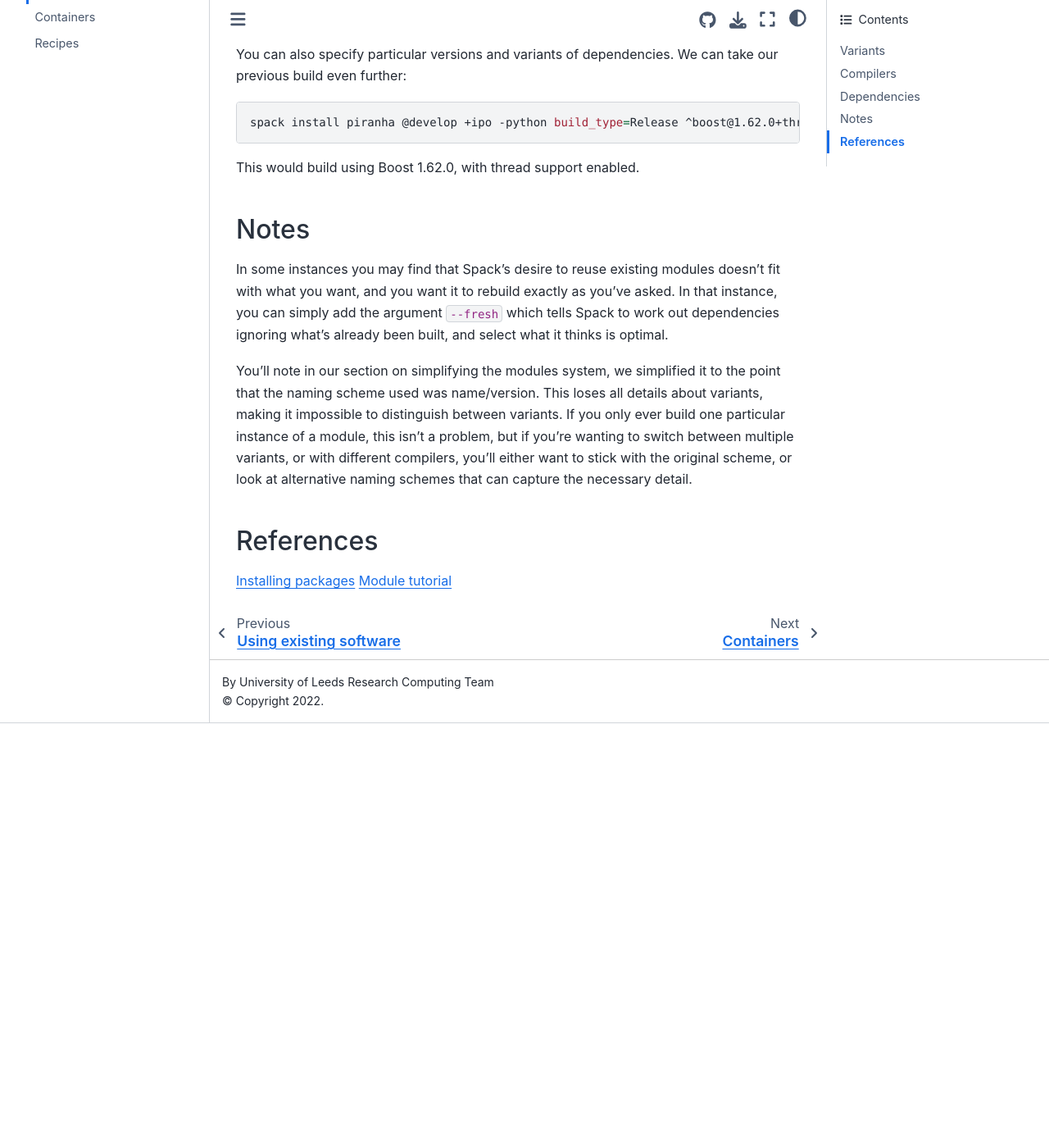
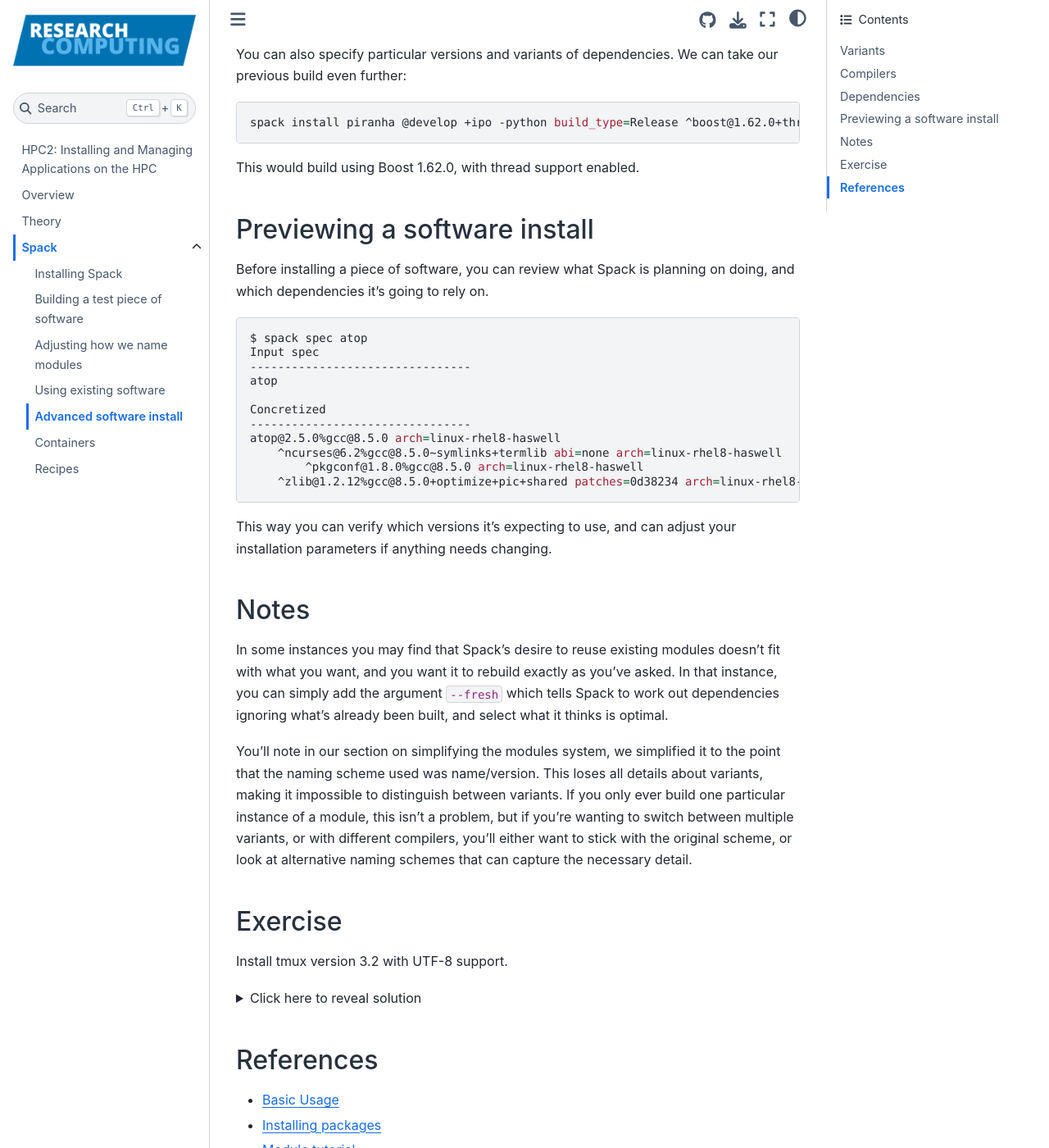
Before and after one commit to ARCTraining/hpc2-software, a Jupyter Book: the page built from book/course/spack/advanced.md, in a window 1280 px wide and 1400 px high, scrolled down 1755 px. Shown: the whole window at 82% size. Built offline with Jupyter Book 1.0.4 settings and Sphinx 7.4.7 and the Sphinx Book theme 1.1.4, drawn with Linux system fonts in a browser that asks for light colours; before the commit the page ends 2637 px from its top, so only the background shows below that.

Commit message:
Add some exercises

````diff
--- a/book/course/spack/advanced.md
+++ b/book/course/spack/advanced.md
@@ -8,8 +8,8 @@ different packages if you know better than the defaults.
 ## Variants
 
 Variants are where the package has options how to build it.  Let's pick on
-`piranha` as a nice example.  You can get information on a package in Spack, which
-will tell you about how it can be built:
+`piranha` as a nice example.  You can get information on a package in Spack,
+which will tell you about how it can be built:
 
 ```bash
 $ spack info piranha
@@ -90,6 +90,28 @@ spack install piranha @develop +ipo -python build_type=Release ^boost@1.62.0+thr
 
 This would build using Boost 1.62.0, with thread support enabled.
 
+## Previewing a software install
+
+Before installing a piece of software, you can review what Spack is planning on
+doing, and which dependencies it's going to rely on.
+
+```bash
+$ spack spec atop
+Input spec
+--------------------------------
+atop
+
+Concretized
+--------------------------------
+atop@2.5.0%gcc@8.5.0 arch=linux-rhel8-haswell
+    ^ncurses@6.2%gcc@8.5.0~symlinks+termlib abi=none arch=linux-rhel8-haswell
+        ^pkgconf@1.8.0%gcc@8.5.0 arch=linux-rhel8-haswell
+    ^zlib@1.2.12%gcc@8.5.0+optimize+pic+shared patches=0d38234 arch=linux-rhel8-haswell
+```
+
+This way you can verify which versions it's expecting to use, and can adjust
+your installation parameters if anything needs changing.
+
 ## Notes
 
 In some instances you may find that Spack's desire to reuse existing modules
@@ -106,7 +128,67 @@ problem, but if you're wanting to switch between multiple variants, or with
 different compilers, you'll either want to stick with the original scheme, or
 look at alternative naming schemes that can capture the necessary detail.
 
+## Exercise
+
+Install tmux version 3.2 with UTF-8 support.
+
+<details>
+<summary>Click here to reveal solution</summary>
+
+### Solution
+
+First you need to look at the info for tmux, to find out what variants are
+available.  Some of the output below has been truncated for brevity:
+
+```bash
+$ spack info tmux
+AutotoolsPackage:   tmux
+
+Homepage: https://tmux.github.io
+
+Preferred version:
+    3.2a      https://github.com/tmux/tmux/releases/download/3.2a/tmux-3.2a.tar.gz
+
+Safe versions:
+    master    [git] https://github.com/tmux/tmux.git on branch master
+    3.2a      https://github.com/tmux/tmux/releases/download/3.2a/tmux-3.2a.tar.gz
+    3.2       https://github.com/tmux/tmux/releases/download/3.2/tmux-3.2.tar.gz
+
+Variants:
+    Name [Default]    When    Allowed values    Description
+    ==============    ====    ==============    ==============================================
+
+    static [off]      --      on, off           Create a static build
+    utf8proc [off]    --      on, off           Build with UTF-8 support from utf8proc library
+```
+
+You can see from this that there is indeed a version 3.2 available, and to add
+UTF-8 support, you need to enable the utf8proc feature.  That then gives an
+install command of:
+
+```bash
+spack install tmux@3.2+utf8proc
+```
+
+If you've installed this and want to verify it's worked:
+
+```bash
+$ module add tmux
+$ tmux -V
+tmux 3.2
+$ spack find -v tmux
+==> 1 installed package
+-- linux-rhel8-haswell / gcc@8.5.0 ------------------------------
+tmux@3.2~static+utf8proc
+```
+
+You can see from this that we're using the shiny new 3.2 version, and can
+confirm that it was built with UTF-8 support included.
+
+</details>
+
 ## References
 
-[Installing packages](https://spack-tutorial.readthedocs.io/en/latest/tutorial_basics.html#installing-packages)
-[Module tutorial](https://spack-tutorial.readthedocs.io/en/latest/tutorial_modules.html)
+- [Basic Usage](https://spack.readthedocs.io/en/latest/basic_usage.html)
+- [Installing packages](https://spack-tutorial.readthedocs.io/en/latest/tutorial_basics.html#installing-packages)
+- [Module tutorial](https://spack-tutorial.readthedocs.io/en/latest/tutorial_modules.html)
````
Also changed, not shown: book/course/spack/existing.md (+25 -0 lines), book/course/spack/installing.md (+6 -1 lines), book/course/spack/modules.md (+1 -1 lines), book/course/spack/recipes.md (+24 -24 lines), book/course/spack/testinstall.md (+44 -1 lines).
